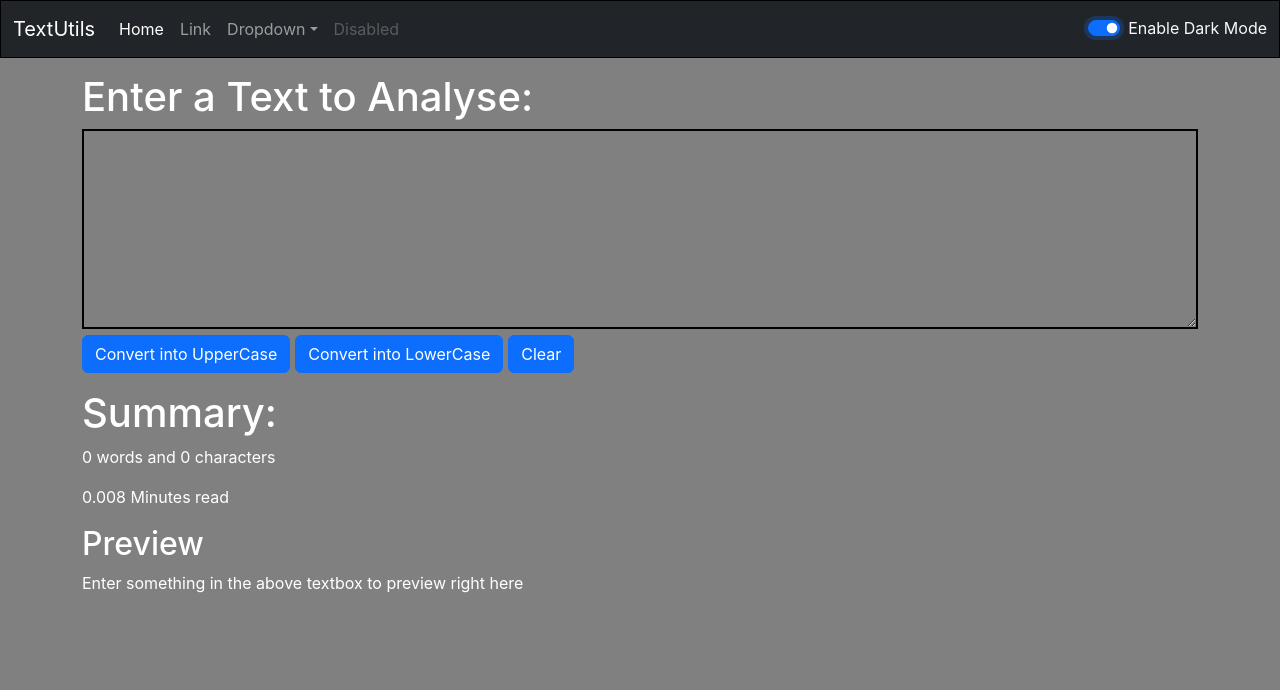
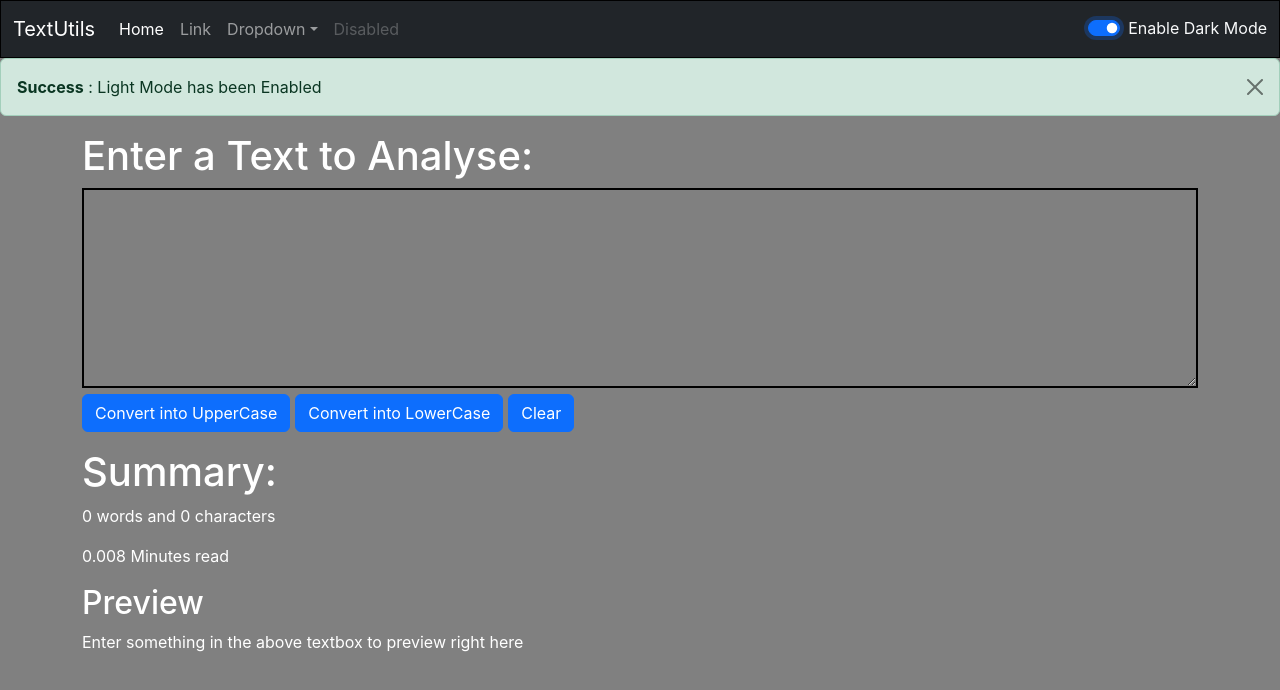
Before and after one commit to gehlotnikhil/TextUtils-React, a React (Create React App) app: page / in a window 1280 px wide. Both pictures are taken after a click on the switch "Enable Dark Mode". Shown: the top 690 px of the page. Built offline with nearby package versions, Linux system fonts and the light colour scheme.

Commit message:
"Alert Component created and Applied on DarkMode"

```diff
--- a/src/App.js
+++ b/src/App.js
@@ -2,27 +2,43 @@
 // import About from "./component/About";
 import Navbar from "./component/Navbar";
 import TextForm from "./component/TextForm";
+import Alert from "./component/Alert";
 // import Nav from './component/Nav'
 import { useState } from "react";
 
 function App() {
   const [mode, setmode] = useState("light");
+  const [alert,setAlert] = useState(null);
+
+  const showAlert = (message,type) =>
+  {
+    setAlert(
+      {
+        msg: message,
+        type: type
+      }
+    );
+  }
   const clickToggle = () => {
     if (mode === "light") {
       setmode("dark");
-      document.body.style.backgroundColor = "grey"
-      document.body.style.color = "white"
+      document.body.style.backgroundColor = "grey";
+      document.body.style.color = "white";
+      showAlert("Light Mode has been Enabled","success");
     } else {
       setmode("light");
-      document.body.style.backgroundColor = "white"
-      document.body.style.color = "black"
+      document.body.style.backgroundColor = "white";
+      document.body.style.color = "black";
+      showAlert("Dark Mode has been Enabled","success");
     }
   };
   return (
     <>
       <Navbar title="TextUtils" mode={mode} toggle={clickToggle} />
+      <Alert alert = {alert}/>
       {/* <About /> */}
       <TextForm mode={mode}  />
+
     </>
   );
 }
--- /dev/null
+++ b/src/component/Alert.js
@@ -0,0 +1,19 @@
+import React from 'react'
+
+function Alert(props) {
+    const capitalize = (word) =>
+    {
+        const l = word.toLowerCase();
+        return l.charAt(0).toUpperCase() + l.slice(1) ;
+    }
+  return (
+    props.alert && <div>
+        <div class={`alert alert-${props.alert.type} alert-dismissible fade show`} role="alert">
+             <strong>{capitalize(props.alert.type)}</strong> : {props.alert.msg}
+             <button type="button" class="btn-close" data-bs-dismiss="alert" aria-label="Close"></button>
+        </div>
+    </div>
+  )
+}
+
+export default Alert
```
